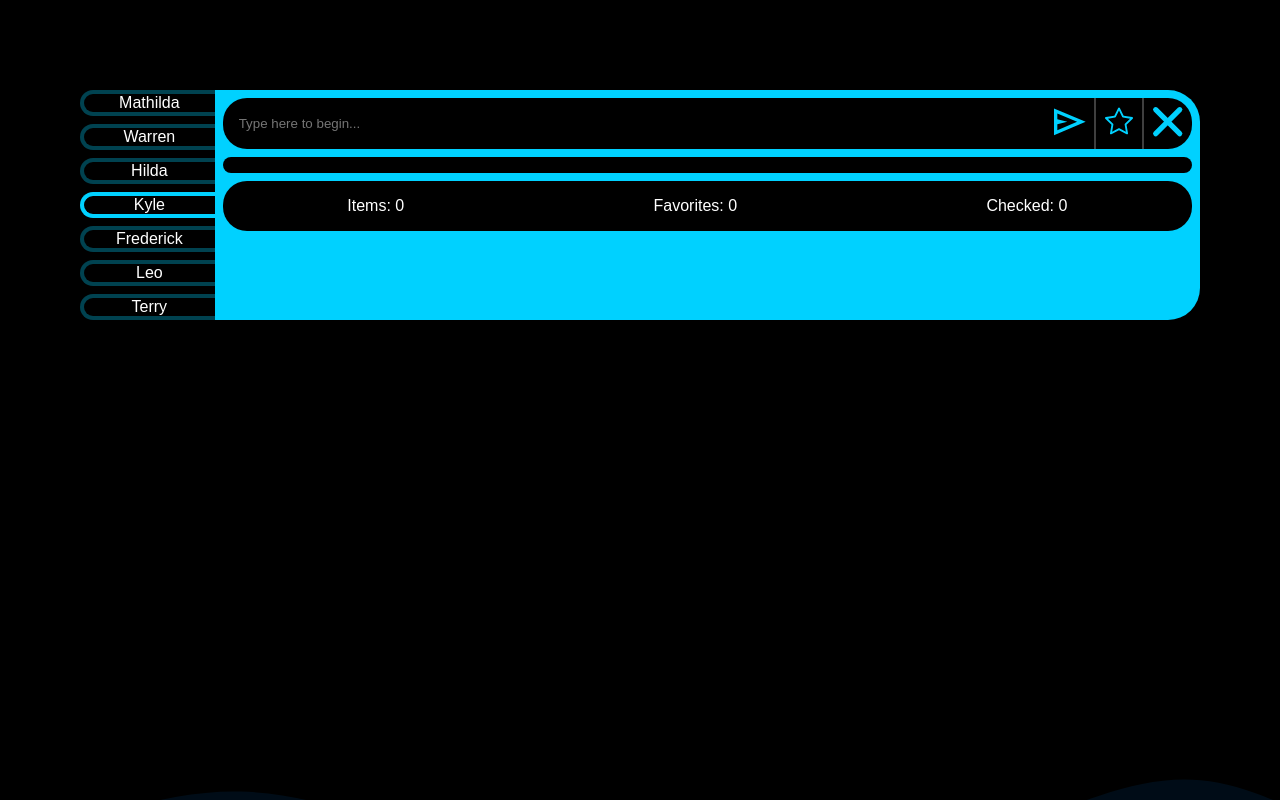
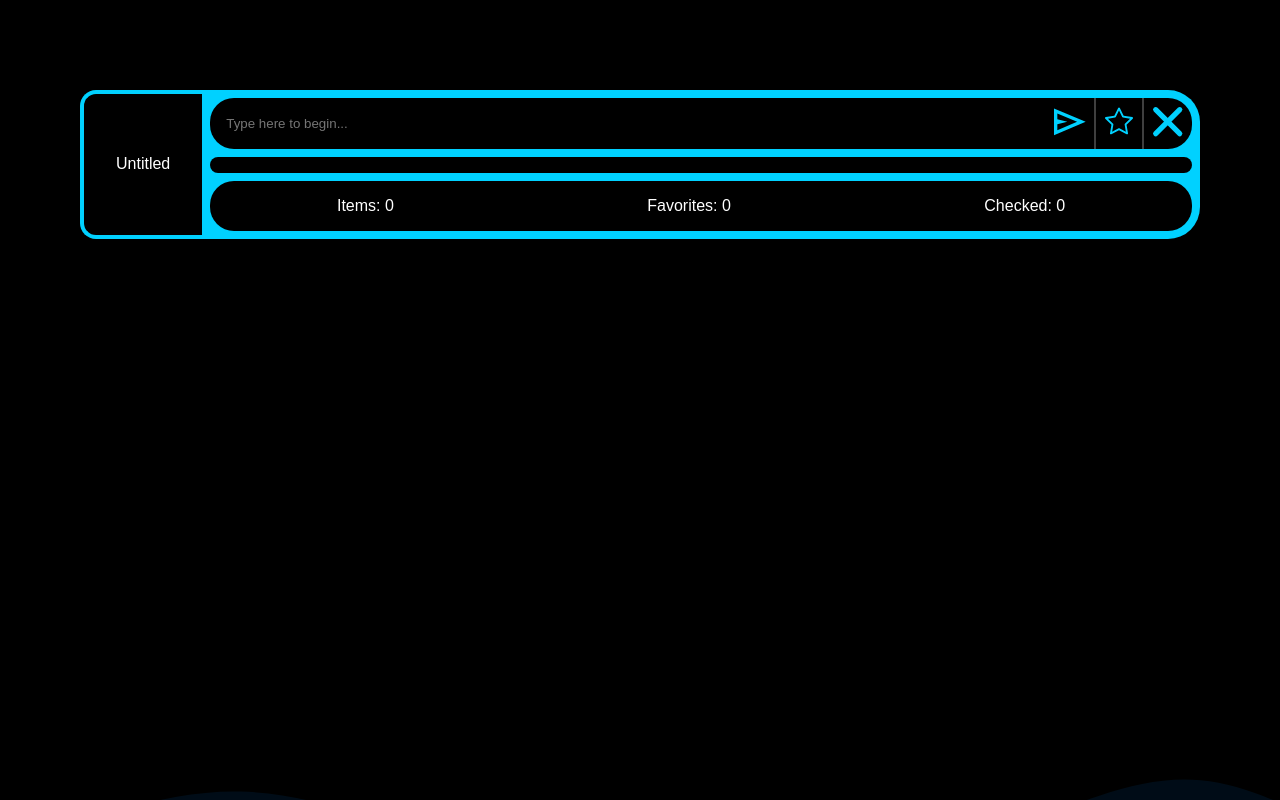
Before and after one commit to ZeSved/ToDo-app, a React (Vite) app: page / in a window 1280 px wide. Built offline with nearby package versions, Linux system fonts and the light colour scheme.

Commit message:
removed test tabs

```diff
--- a/src/components/tabs/Tabs.tsx
+++ b/src/components/tabs/Tabs.tsx
@@ -6,32 +6,8 @@ import s from './tabs.module.scss'
 export default function Tabs() {
 	const tabArr = [
 		{
-			name: 'Mathilda',
-			isSelected: false,
-		},
-		{
-			name: 'Warren',
-			isSelected: false,
-		},
-		{
-			name: 'Hilda',
-			isSelected: false,
-		},
-		{
-			name: 'Kyle',
+			name: 'Untitled',
 			isSelected: true,
-		},
-		{
-			name: 'Frederick',
-			isSelected: false,
-		},
-		{
-			name: 'Leo',
-			isSelected: false,
-		},
-		{
-			name: 'Terry',
-			isSelected: false,
 		},
 	]
 
```
